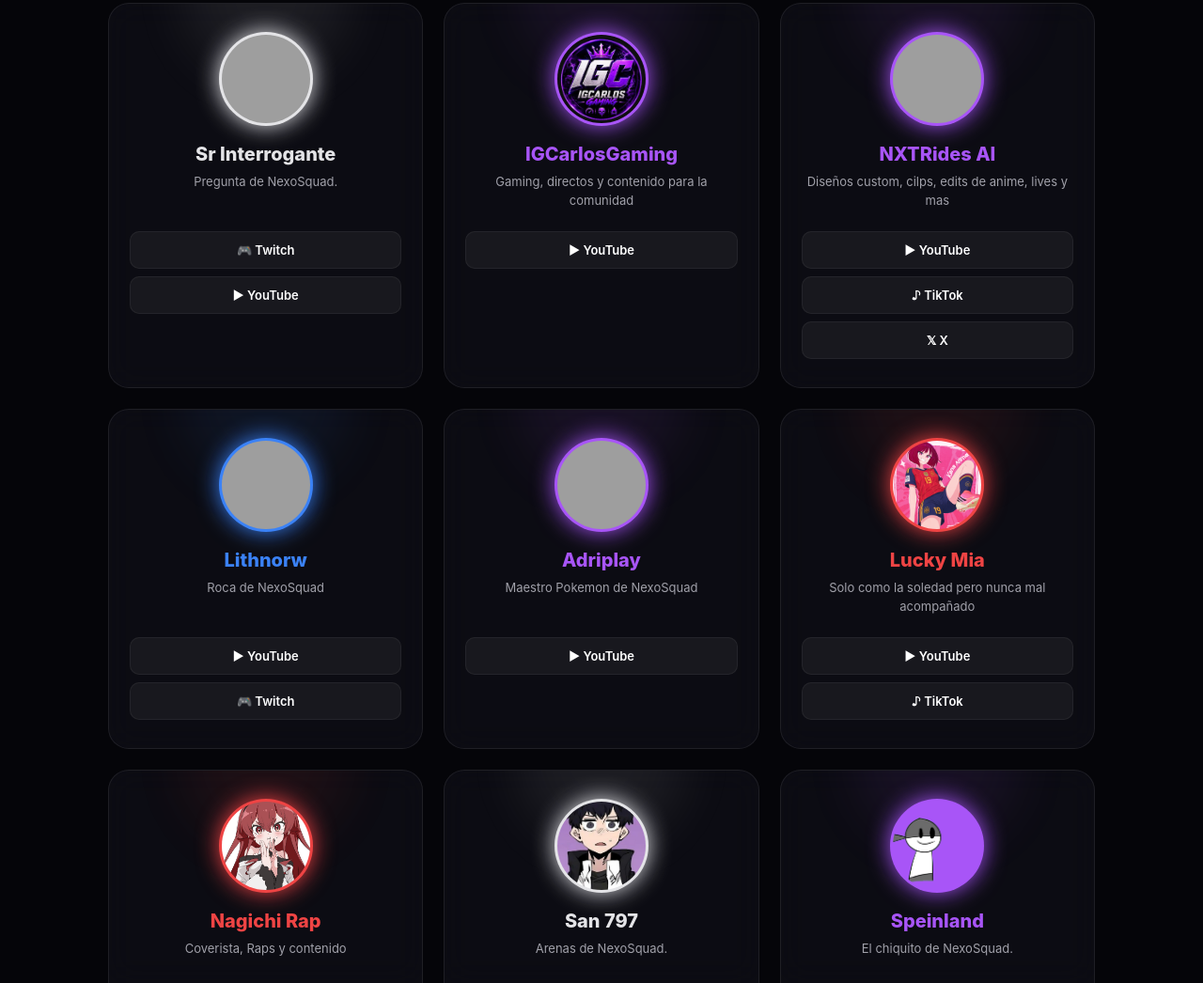
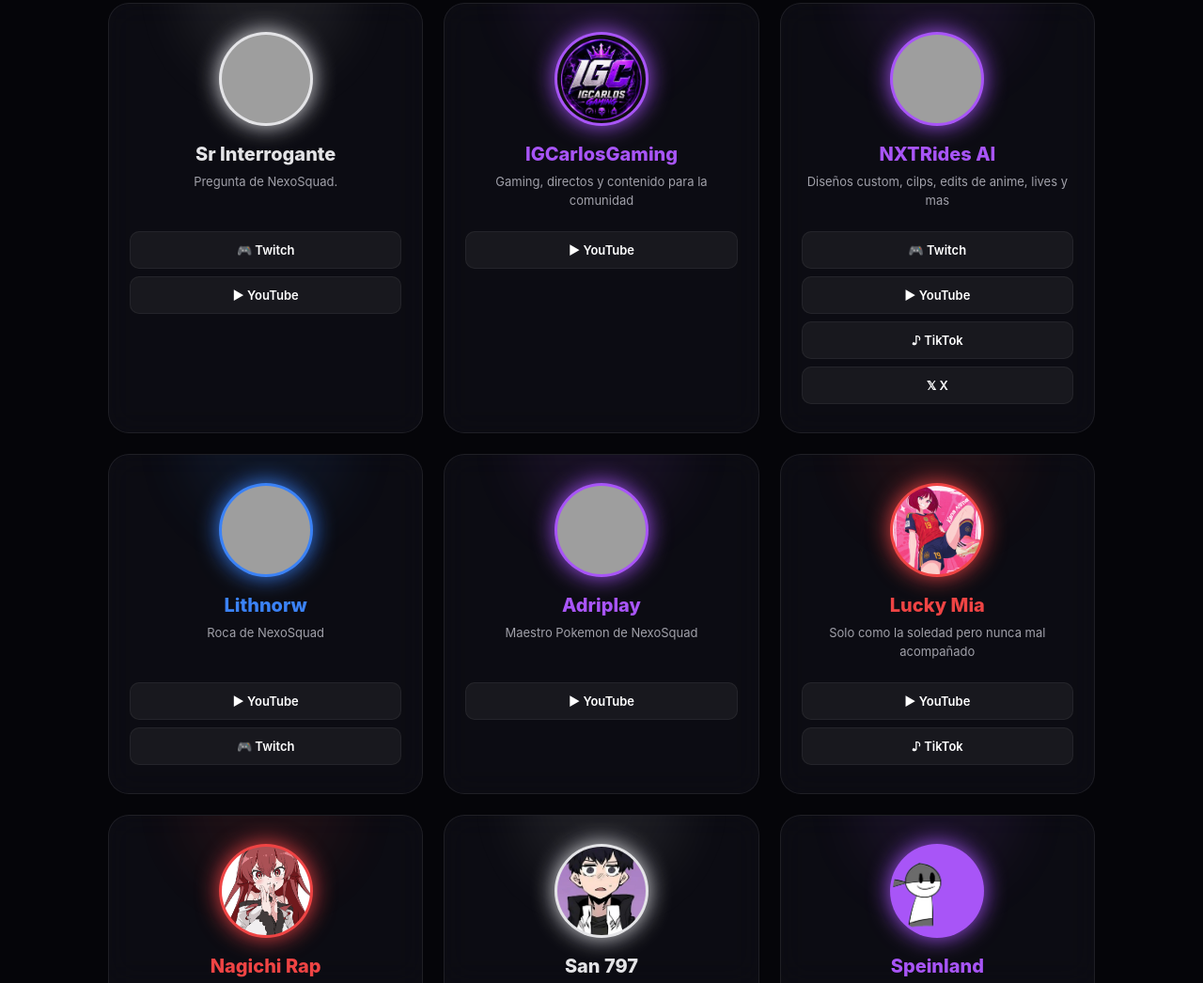
Before and after one commit to nexosquad/nexosquad_links, a plain HTML site: page index.html in a window 1280 px wide. Shown: the part 1461-2507 px from the top of the page at 94% size. Drawn offline with Linux system fonts and the light colour scheme; grey boxes are pictures that could not be loaded.

Commit message:
Update index.html

```diff
--- a/index.html
+++ b/index.html
@@ -323,6 +323,10 @@
 
                 <div class="socials">
 
+                    <a href="https://www.twitch.tv/nxtridesxai" target="_blank" class="social twitch">
+                        🎮 Twitch
+                    </a>
+
                     <a href="https://www.youtube.com/@NXTRidesxAi" target="_blank" class="social youtube">
                         ▶ YouTube
                     </a>
```
